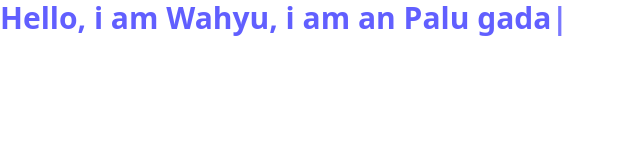
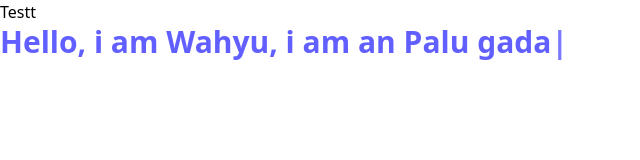
Before and after one commit to kukuhbias/myApp, a website: page dist/index.html in a window 1280 px wide. Shown: the whole page, without its empty margins (0-640 px from the left). Drawn offline with Linux system fonts and the light colour scheme.

Commit message:
add new feature

```diff
--- a/dist/index.html
+++ b/dist/index.html
@@ -7,6 +7,7 @@
     <title>Document</title>
   </head>
   <body>
+    <h1>Testt</h1>
     <h1 class="text-3xl font-bold text-indigo-500">
       Hello, i am Wahyu, i am an <span id="heading"></span>
     </h1>
```
